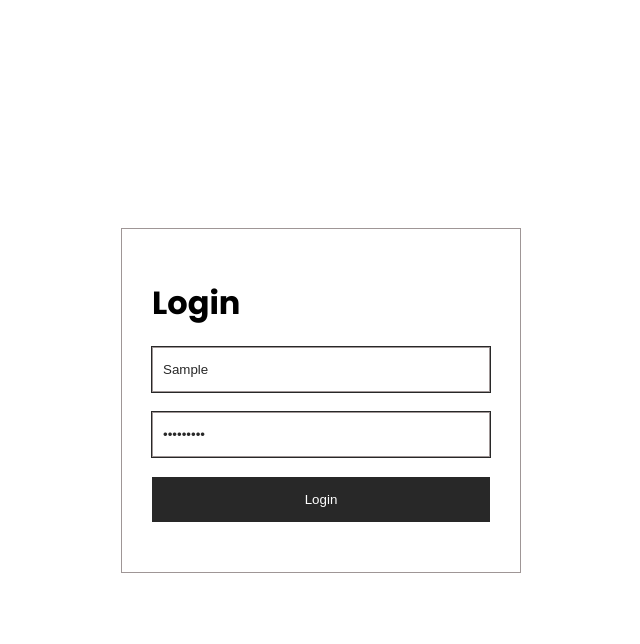
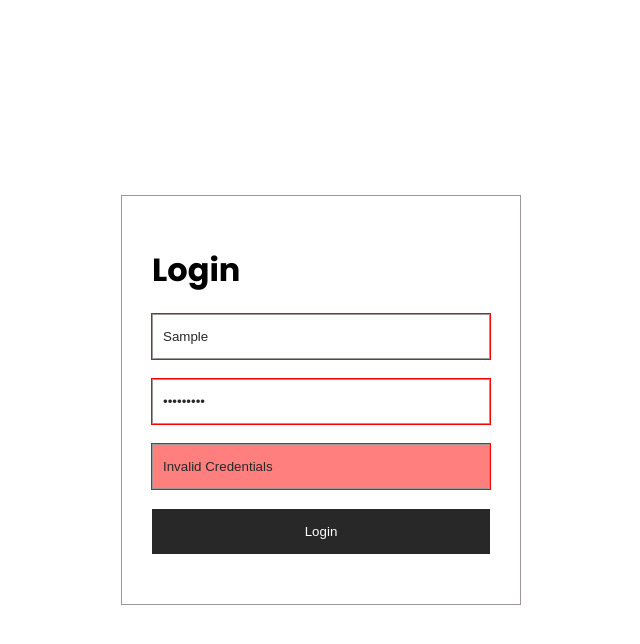
Before and after one commit to antonyjaison/invento-payment-verification, a React (Vite) app: page /login in a window 1280 px wide. Both pictures are taken after typing "Sample", "Sample123" into the empty fields and a click on the button "Login". Shown: the top 644 px of the page, without its empty margins (319-959 px from the left). Built offline with nearby package versions, Linux system fonts and the light colour scheme.

Commit message:
error handled in login page

```diff
--- a/src/pages/LoginPage.jsx
+++ b/src/pages/LoginPage.jsx
@@ -1,22 +1,29 @@
 import "../styles/loginpage.css";
 import { useState, useRef, useEffect } from "react";
 import { useNavigate } from "react-router-dom";
-import { setUser,getUser } from "../utils/user";
+import { setUser, getUser } from "../utils/user";
 
 const LoginPage = () => {
   const [username, setUsername] = useState("");
   const [password, setPassword] = useState("");
   const inputRef = useRef(null);
   const passwordRef = useRef(null);
+  const errorRef = useRef(null);
   const navigate = useNavigate();
+
+  useEffect(() => {
+    errorRef.current.style.display = "none";
+  }, []);
 
   const handleUsernameChange = (e) => {
     inputRef.current.style.outline = "1px solid var(--primary-color)";
+    errorRef.current.style.display = "none";
     setUsername(e.target.value);
   };
 
   const handlePasswordChange = (e) => {
     passwordRef.current.style.outline = "1px solid var(--primary-color)";
+    errorRef.current.style.display = "none";
     setPassword(e.target.value);
   };
 
@@ -36,15 +43,21 @@ const LoginPage = () => {
     ) {
       setUser(username);
       navigate("/");
+    } else {
+      inputRef.current.style.outline = "1px solid red";
+      passwordRef.current.style.outline = "1px solid red";
+      if (username && password) {
+        errorRef.current.style.display = "block";
+      }
     }
   };
 
   useEffect(() => {
     const user = getUser();
-    if(user){
-      navigate("/")
+    if (user) {
+      navigate("/");
     }
-  },[])
+  }, []);
 
   return (
     <main className="login_wrapper">
@@ -64,6 +77,13 @@ const LoginPage = () => {
           placeholder="Password"
           ref={passwordRef}
         />
+        <input
+          ref={errorRef}
+          disabled
+          className="err_section"
+          value="Invalid Credentials"
+          type="text"
+        />
         <button onClick={handleClick} type="submit" className="btn dark_btn">
           Login
         </button>
--- a/src/styles/loginpage.css
+++ b/src/styles/loginpage.css
@@ -14,6 +14,7 @@
     display: flex;
     flex-direction: column;
     gap: 20px;
+    transition: 0.2s;
 
 }
 .login_form input,button{
@@ -29,3 +30,9 @@
 .login_form input:focus{
     outline: 1px solid var(--primary-color);
 }
+
+.err_section{
+    outline: 1px solid red;
+    background: rgba(255, 0, 0, 0.5);
+    border: none;
+}
```
